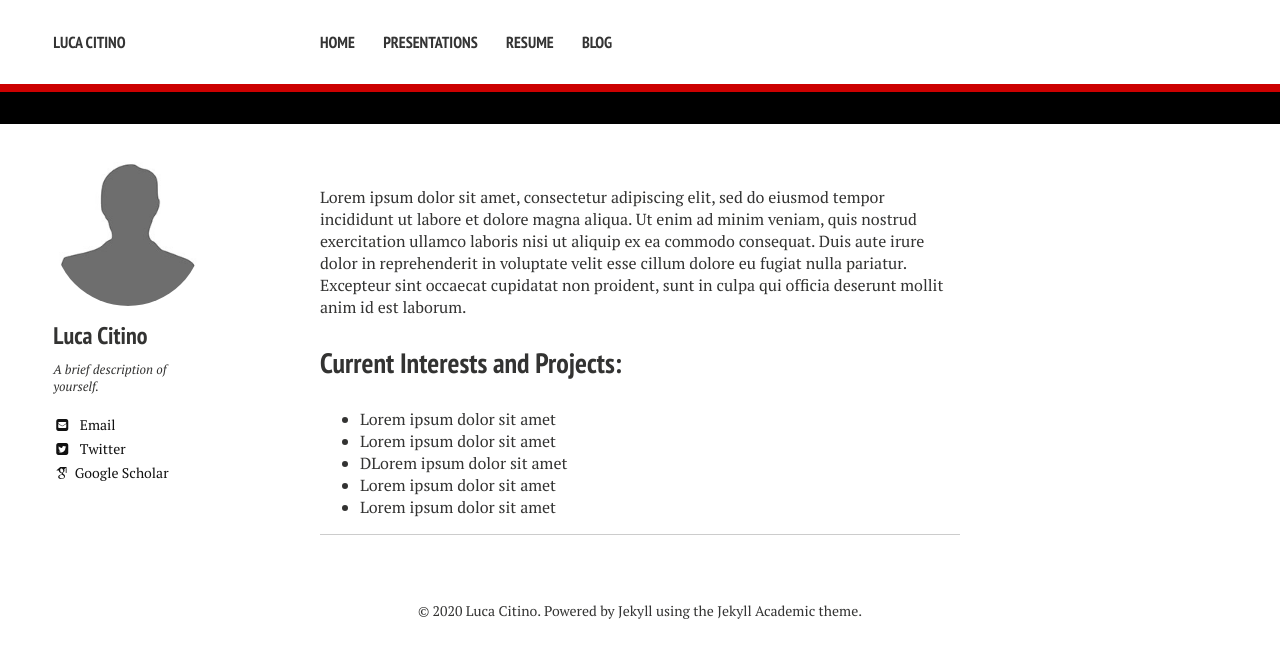
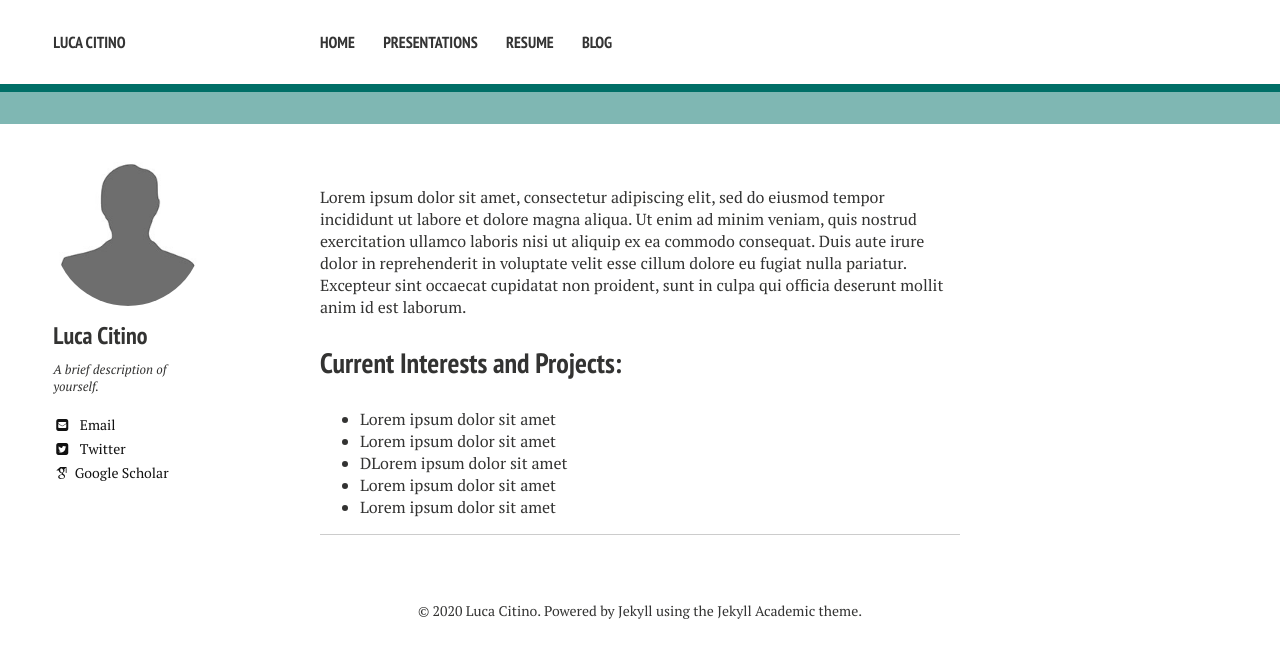
Before and after one commit to luca-citino/luca-citino.github.io, a Jekyll site: the page built from index.md, in a window 1280 px wide. Shown: the top 658 px of the page. Built offline with Jekyll 4.4.1, drawn with Linux system fonts in a browser that asks for light colours; nearby versions of some CDN libraries; some web fonts are replaced.

Commit message:
Change colors in config

```diff
--- a/_config.yml
+++ b/_config.yml
@@ -42,8 +42,8 @@ owner:
 
 # The following adjust the accents for your site. If you would like to further edit colors, fonts, font sizes, etc.
 # you may do so in _sass/variables.scss
-highlight-color: '#CC0000'
-lowlight-color: '#000'
+highlight-color: '#006F67'
+lowlight-color: '#7fb7b3'
 
   # NOTE: If you would like your site to be licensed under a creative commons license, uncomment the 'yes' next to the type of license you wish to use.
 creative-commons:
```
